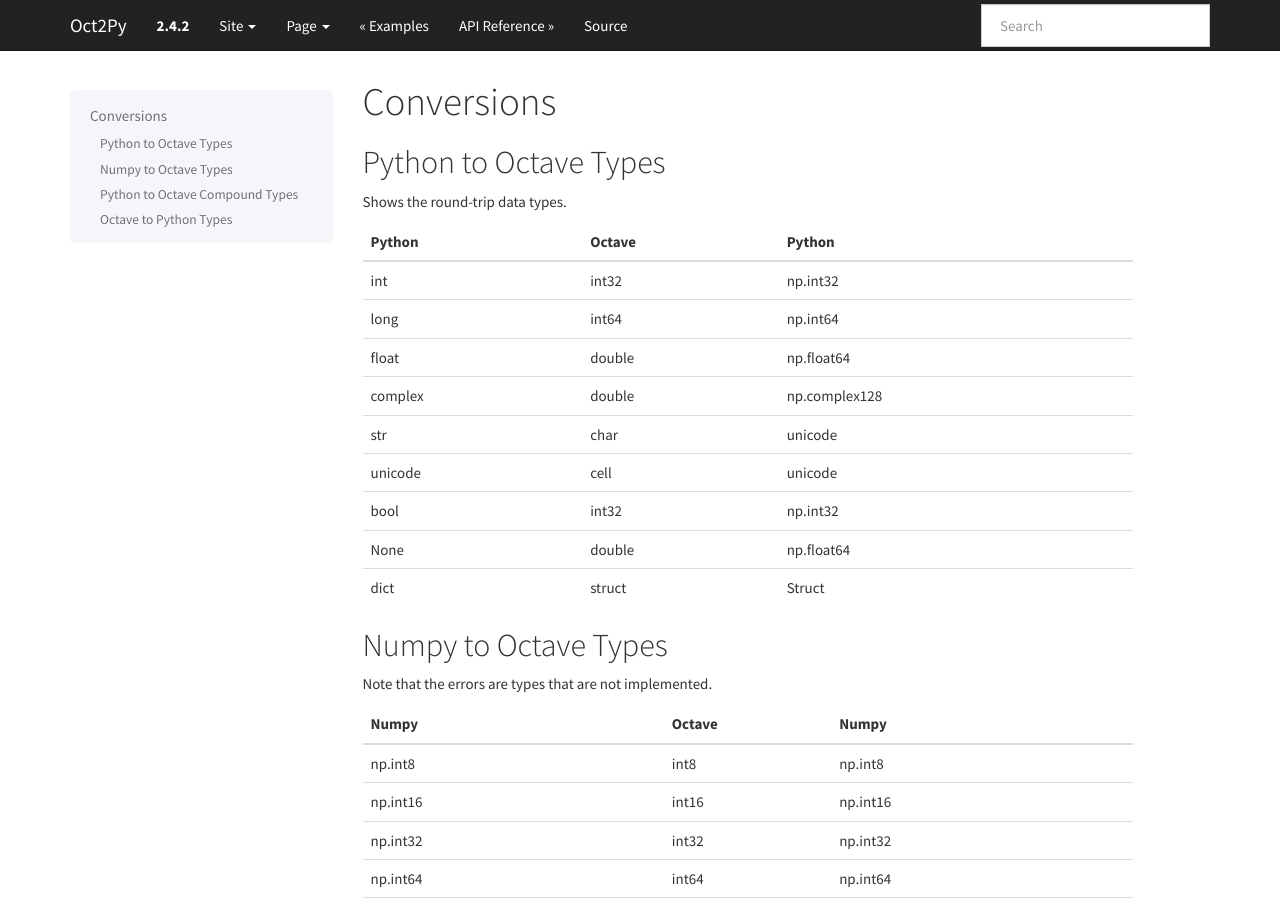
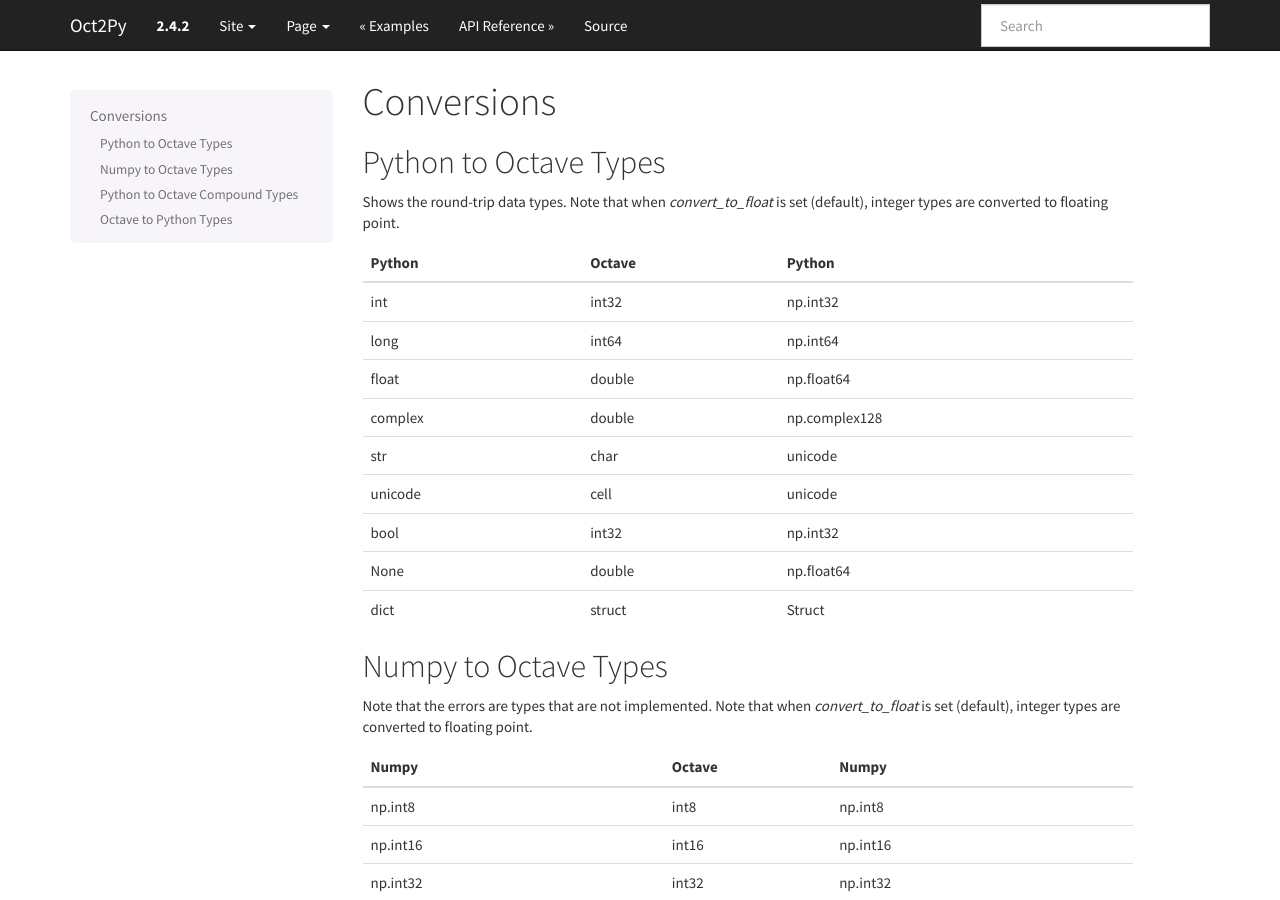
Before and after one commit to blink1073/oct2py, a Sphinx documentation site: the page built from docs/source/conversions.rst, in a window 1280 px wide and 900 px high. Built offline with Sphinx 7.4.7, drawn with Linux system fonts in a browser that asks for light colours.

Commit message:
Update docs to include covert_to_float

```diff
--- a/docs/source/conversions.rst
+++ b/docs/source/conversions.rst
@@ -5,7 +5,8 @@ Conversions
 Python to Octave Types
 ----------------------
 
-Shows the round-trip data types.
+Shows the round-trip data types.  Note that when `convert_to_float` is
+set (default), integer types are converted to floating point.
 
 =============   ===========    =============
 Python          Octave         Python
@@ -25,6 +26,8 @@ Numpy to Octave Types
 ---------------------
 
 Note that the errors are types that are not implemented.
+Note that when `convert_to_float` is
+set (default), integer types are converted to floating point.
 
 =============   ===========    =============
 Numpy           Octave         Numpy
--- a/docs/source/info.rst
+++ b/docs/source/info.rst
@@ -19,7 +19,7 @@ functions.  For example:
 
 If you pass keyword arguments to the function, they will be treated as
 Octave keywords, for example, `octave.plot(x, y, linewidth=3)` becomes
-`plot(x, y, 'linewidth', 3)`
+`plot(x, y, 'linewidth', 3)`.  Arguments that are integer type will be converted to floats unless you set `convert_to_float=False`.
 
 Additionally, you can look up the documentation for one of these methods using
 `help()`
```
